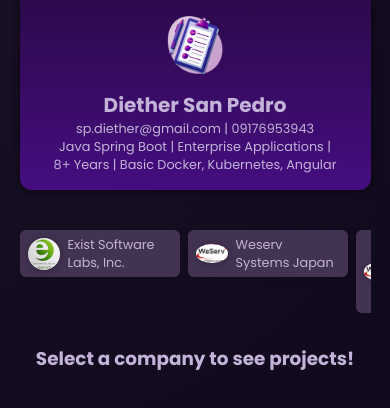
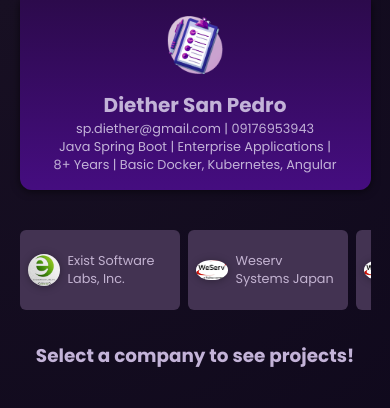
Before and after one commit to diether-sp/dsp-portfolio, an Angular app: page / in a window 390 px wide. Shown: the top 408 px of the page. Built offline with nearby package versions, Linux system fonts and the light colour scheme.

Commit message:
Fix height for mobile and zoomed view

```diff
--- a/src/app/company/company.component.css
+++ b/src/app/company/company.component.css
@@ -15,6 +15,7 @@ button {
   font: inherit;
   cursor: pointer;
   width: 100%;
+  height: 5rem;
   min-width: 10rem;
   text-align: left;
 }
```
